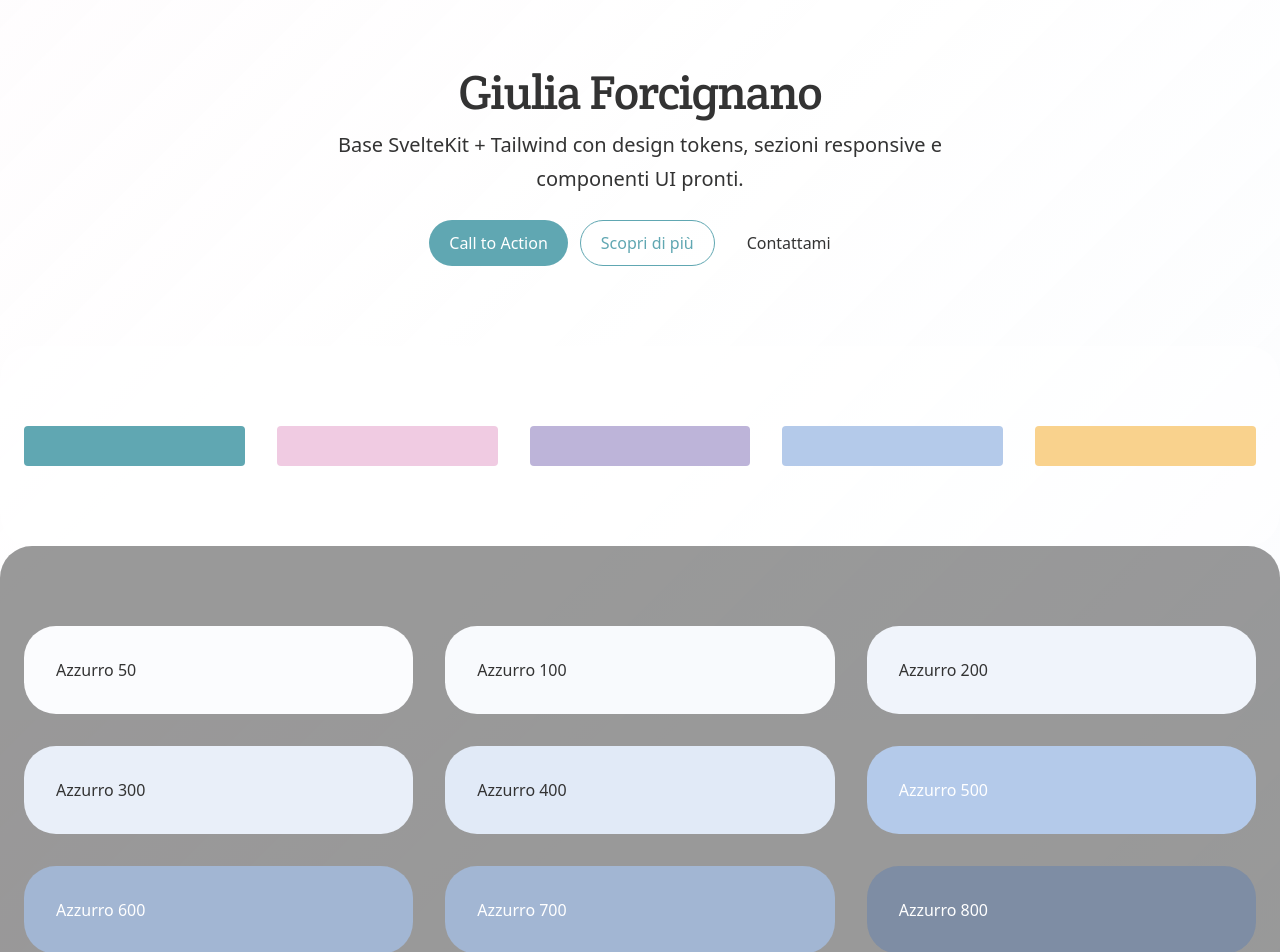
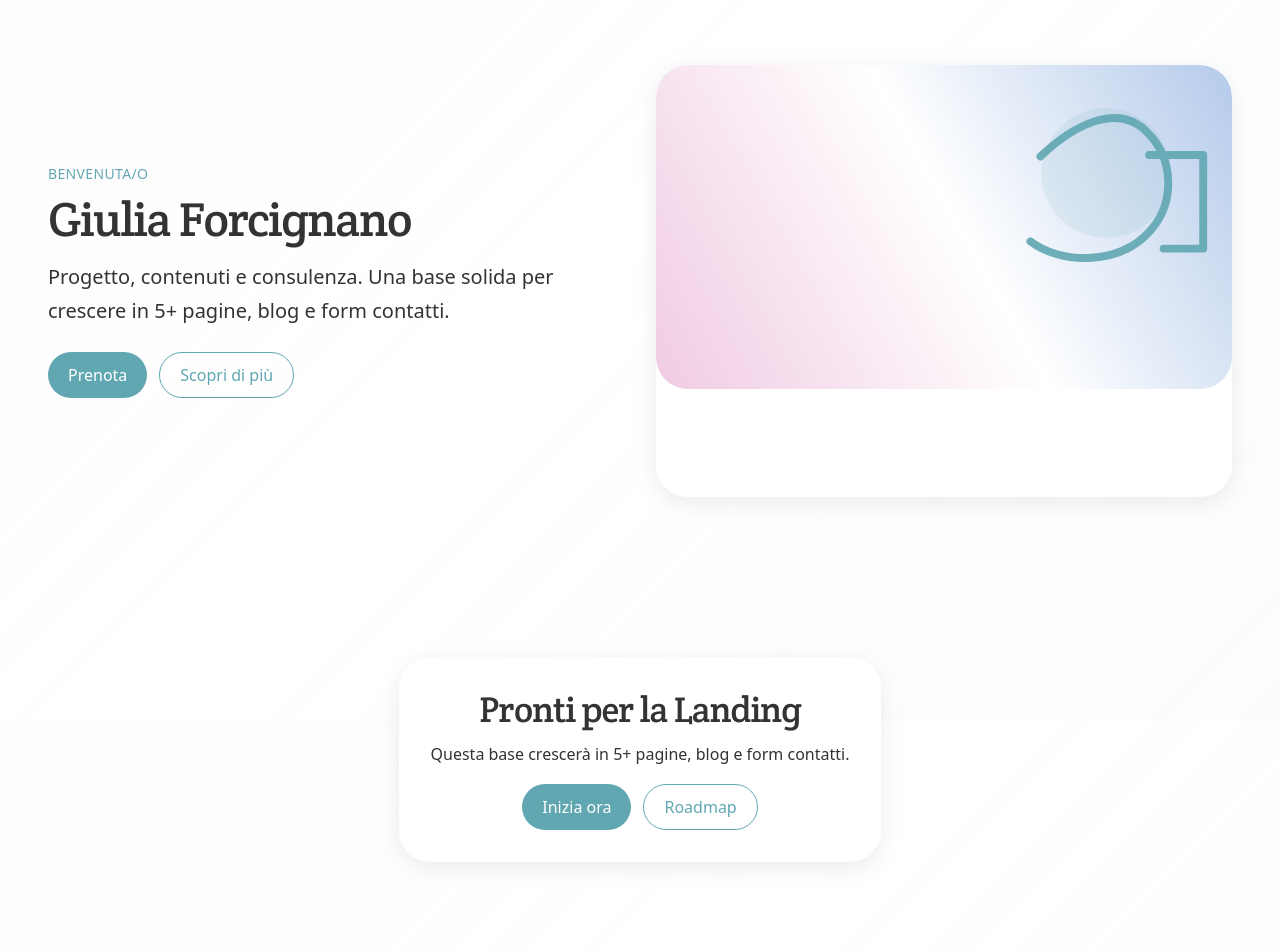
Before and after one commit to Delvezio/giuliaforcignano, a SvelteKit app: page / in a window 1280 px wide. Shown: the part 80-1032 px from the top of the page. Built offline with nearby package versions, Linux system fonts and the light colour scheme.

Commit message:
feat(home): aggiunta Hero section con CTA e media

```diff
--- /dev/null
+++ b/src/lib/components/sections/Hero.svelte
@@ -0,0 +1,85 @@
+<script lang="ts">
+  import Container from '$lib/components/ui/Container.svelte';
+  import Section from '$lib/components/ui/Section.svelte';
+  import Heading from '$lib/components/ui/Heading.svelte';
+  import Paragraph from '$lib/components/ui/Paragraph.svelte';
+  import Button from '$lib/components/ui/Button.svelte';
+  import Card from '$lib/components/ui/Card.svelte';
+
+  /** Testo */
+  export let eyebrow: string | undefined = undefined;
+  export let title: string = 'Titolo Hero';
+  export let subtitle: string | undefined =
+    'Sottotitolo descrittivo in 1–2 frasi. Pastelli delicati, chiarezza e cura.';
+
+  /** Immagine */
+  export let image: string | undefined = undefined;  // es. '/img/hero.jpg'
+  export let alt: string = 'Hero image';
+
+  /** Layout */
+  export let reverse: boolean = false;                // true = immagine a sinistra su desktop
+  export let bg: 'none' | 'gradient' | 'accent2' = 'none'; // bg della sezione
+
+  /** CTA (opzionali) */
+  export let primaryHref: string | undefined = '/contact';
+  export let primaryLabel: string | undefined = 'Prenota';
+  export let secondaryHref: string | undefined = '/about';
+  export let secondaryLabel: string | undefined = 'Scopri di più';
+  export let secondaryVariant: 'outline' | 'soft' = 'outline';
+
+  // stile background della sezione (niente classi dinamiche)
+  $: sectionBgStyle =
+    bg === 'gradient'
+      ? 'background: var(--site-bg-gradient);'
+      : bg === 'accent2'
+      ? 'background: var(--accent2-50);'
+      : undefined;
+</script>
+
+<!-- Wrapper di sezione (consente padding globale e bg opzionale) -->
+<Section className="pt-[calc(var(--section-py)*0.7)]" style={sectionBgStyle}>
+  <Container>
+    <div class="grid items-center gap-8 md:grid-cols-2">
+      <!-- Colonna testo -->
+      <div class:md:order-2={reverse}>
+        {#if eyebrow}
+          <p class="text-sm font-medium tracking-wide uppercase text-accent1 mb-2">{eyebrow}</p>
+        {/if}
+
+        <Heading level={1} className="mb-3">{title}</Heading>
+
+        {#if subtitle}
+          <Paragraph variant="lead" className="mb-6 max-w-prose">{subtitle}</Paragraph>
+        {/if}
+
+        <div class="flex flex-wrap gap-3">
+          {#if primaryHref && primaryLabel}
+            <Button variant="solid" color="accent1" href={primaryHref}>
+              {primaryLabel}
+            </Button>
+          {/if}
+          {#if secondaryHref && secondaryLabel}
+            <Button variant={secondaryVariant} color="accent1" href={secondaryHref}>
+              {secondaryLabel}
+            </Button>
+          {/if}
+        </div>
+      </div>
+
+      <!-- Colonna media -->
+      <div class:md:order-1={reverse}>
+        <Card bg="glass" padding="none" className="aspect-[4/3] overflow-hidden">
+          {#if image}
+            <img src={image} alt={alt} class="w-full h-full object-cover rounded-2xl" />
+          {:else}
+            <!-- Segnaposto se non c'è l'immagine -->
+            <div class="w-full h-full rounded-2xl grid place-items-center"
+                 style="background: var(--color-accent2-100);">
+              <span class="text-ink/70">Inserisci un’immagine (prop <code>image</code>)</span>
+            </div>
+          {/if}
+        </Card>
+      </div>
+    </div>
+  </Container>
+</Section>
--- a/src/routes/+page.svelte
+++ b/src/routes/+page.svelte
@@ -1,72 +1,35 @@
 <script lang="ts">
+  import Hero from '$lib/components/sections/Hero.svelte';
   import Section from '$lib/components/ui/Section.svelte';
-  import Container from '$lib/components/ui/Container.svelte';
   import Heading from '$lib/components/ui/Heading.svelte';
   import Paragraph from '$lib/components/ui/Paragraph.svelte';
+  import Card from '$lib/components/ui/Card.svelte';
   import Button from '$lib/components/ui/Button.svelte';
-  import Card from '$lib/components/ui/Card.svelte';
 </script>
 
-<!-- Hero -->
-<Section className="pt-[calc(var(--section-py)*0.7)]">
-  <Container className="text-center space-y-6">
-    <Heading level={1} color="ink" className="mb-2">Giulia Forcignano</Heading>
-    <Paragraph variant="lead" className="max-w-2xl mx-auto">
-      Base SvelteKit + Tailwind con design tokens, sezioni responsive e componenti UI pronti.
+<Hero
+  eyebrow="Benvenuta/o"
+  title="Giulia Forcignano"
+  subtitle="Progetto, contenuti e consulenza. Una base solida per crescere in 5+ pagine, blog e form contatti."
+  image="/img/hero.svg"
+  primaryHref="/contact"
+  primaryLabel="Prenota"
+  secondaryHref="/about"
+  secondaryLabel="Scopri di più"
+  secondaryVariant="outline"
+  bg="gradient"
+/>
+
+<!-- Esempio sezione di follow-up -->
+<Section align="center">
+  <Card bg="glass" padding="lg" className="max-w-3xl mx-auto">
+    <Heading level={2} align="center" className="mb-3">Pronti per la Landing</Heading>
+    <Paragraph align="center" className="mb-4">
+      Questa base crescerà in 5+ pagine, blog e form contatti.
     </Paragraph>
-    <div class="flex justify-center gap-3">
-      <Button variant="solid" color="accent1">Call to Action</Button>
-      <Button variant="outline" color="accent1">Scopri di più</Button>
-      <Button variant="soft" color="accent2">Contattami</Button>
-    </div>
-  </Container>
-</Section>
-
-<Section columns={5} className="bg-white/40 rounded-2xl">
-  <div class="h-10 rounded bg-accent1"></div>
-  <div class="h-10 rounded bg-accent2"></div>
-  <div class="h-10 rounded" style="background: var(--color-accent3)"></div>
-  <div class="h-10 rounded bg-accent4"></div>
-  <div class="h-10 rounded bg-accent5"></div>
-</Section>
-
-<Section columns={3} className="bg-black/40 rounded-2xl">
-<Card bg="accent4" tone="50"  padding="lg">Azzurro 50</Card>
-<Card bg="accent4" tone="100"  padding="lg">Azzurro 100</Card>
-<Card bg="accent4" tone="200" padding="lg">Azzurro 200</Card>
-<Card bg="accent4" tone="300" padding="lg">Azzurro 300</Card>
-<Card bg="accent4" tone="400" padding="lg">Azzurro 400</Card>
-<Card bg="accent4" tone="500" padding="lg" className="text-white">Azzurro 500</Card>
-<Card bg="accent4" tone="600" padding="lg" className="text-white">Azzurro 600</Card>
-<Card bg="accent4" tone="600" padding="lg" className="text-white">Azzurro 700</Card>
-<Card bg="accent4" tone="800" padding="lg" className="text-white">Azzurro 800</Card>
-<Card bg="accent4" tone="900" padding="lg" className="text-white">Azzurro 900</Card>
-</Section>
-
-<!-- Grid 3 colonne -->
-<Section columns={3} className="bg-white/40 rounded-2xl">
-  <Card padding="lg">
-    <Heading level={3} className="mb-2">Layout controllato</Heading>
-    <Paragraph>Padding e margini globali da un unico punto via tokens.</Paragraph>
-  </Card>
-  <Card padding="lg" bg="accent3" tone="800">
-    <Heading level={3} className="mb-2">Colori a scala</Heading>
-    <Paragraph>Palette pastel con scale 50→900 e alias base.</Paragraph>
-  </Card>
-  <Card padding="lg" bg="accent2">
-    <Heading level={3} className="mb-2">Componenti modulari</Heading>
-    <Paragraph>Section/Container/Heading/Paragraph/Button/Card riutilizzabili.</Paragraph>
-  </Card>
-</Section>
-
-<!-- CTA -->
-<Section align="center">
-  <Card padding="lg" bg="accent3" tone="200" as="section" className="max-w-3xl mx-auto">
-    <Heading level={2} align="center" className="mb-3">Pronti per la Landing</Heading>
-    <Paragraph align="center" className="mb-4">Questa base crescerà in 5+ pagine, blog e form contatti.</Paragraph>
     <div class="flex flex-wrap justify-center gap-3">
-      <Button variant="solid" color="accent1">Inizia ora</Button>
-      <Button variant="outline" color="accent1">Roadmap</Button>
+      <Button variant="solid" color="accent1" href="/contact">Inizia ora</Button>
+      <Button variant="outline" color="accent1" href="/about">Roadmap</Button>
     </div>
   </Card>
 </Section>
```
Also changed, not shown: static/img/hero.svg (added), 1 other file (tests, documents, lock files or other folders).
